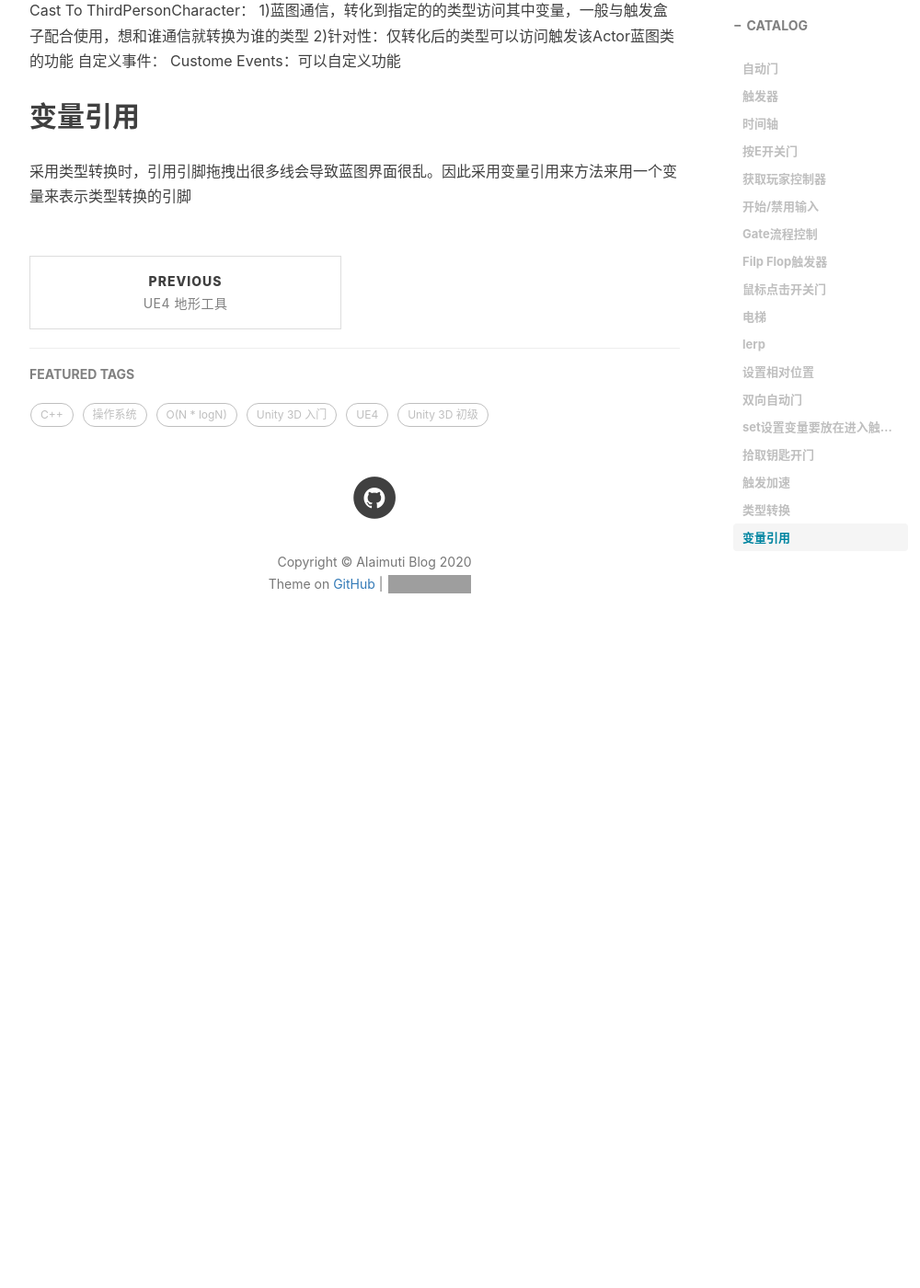
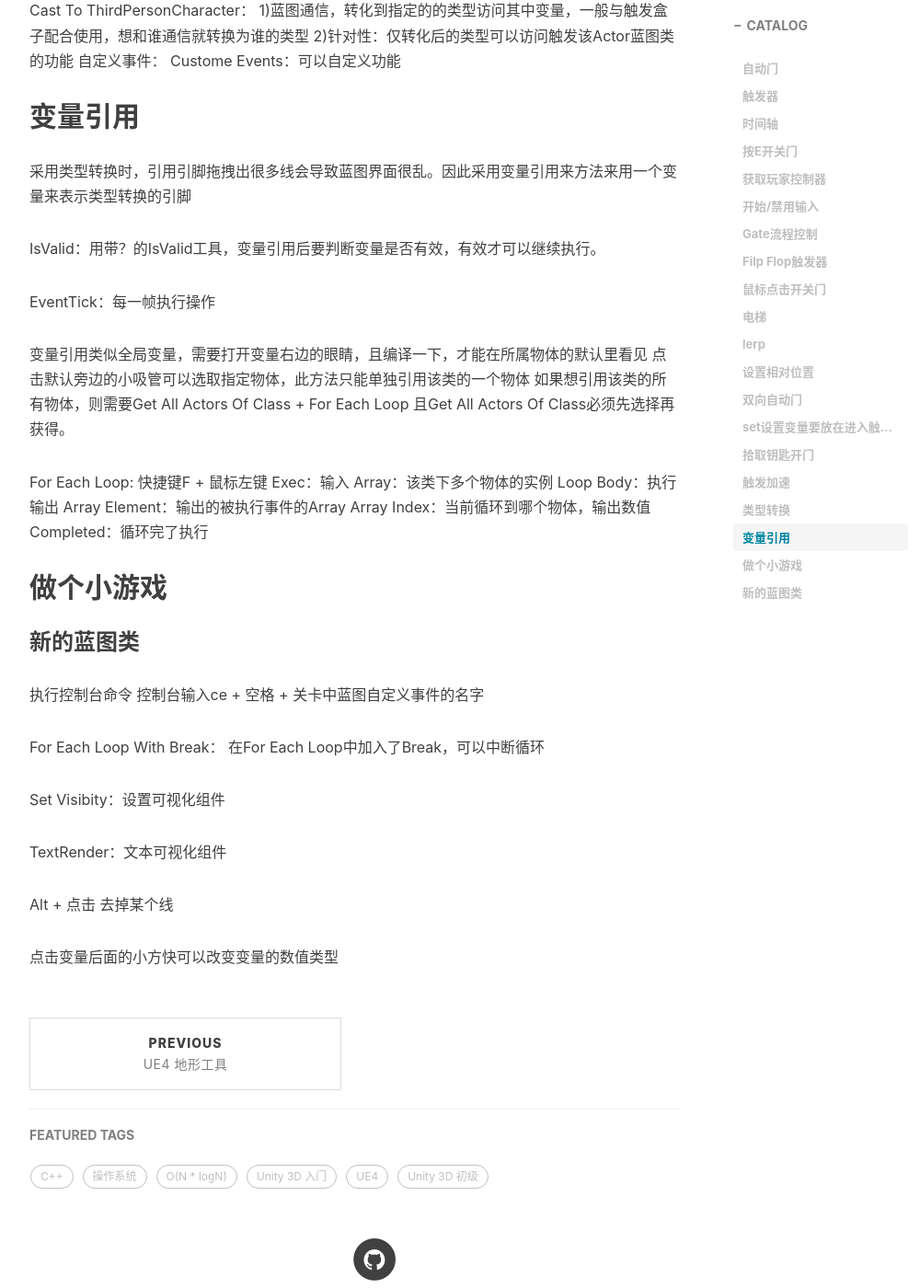
Before and after one commit to AIaimuti/aiaimuti.github.io, a Jekyll site: the page built from _posts/2020-4-12-Blueprint.md, in a window 1280 px wide and 1400 px high, scrolled down 3801 px. Shown: the whole window at 92% size, without its empty margins (233-1233 px from the left). Built offline with Jekyll 4.4.1, drawn with Linux system fonts in a browser that asks for light colours; nearby versions of some CDN libraries; comment, search, counter and statistics services are not loaded; before the commit the page ends 4540 px from its top, so only the background shows below that; some of the changed text lies outside the part shown; grey boxes are pictures that could not be loaded.

Commit message:
Update 2020-4-12-Blueprint.md

```diff
--- a/_posts/2020-4-12-Blueprint.md
+++ b/_posts/2020-4-12-Blueprint.md
@@ -7,7 +7,7 @@ author:     AIaimuti
 header-img: img/post-bg-open-source-blog.jpg
 catalog: true
 tags:
-    - UE4
+    - UE4 入门系列
 ---
 
 
@@ -99,7 +99,7 @@ Alt + 变量：设置变量当前值
 Ctrl + 变量：获取变量当前值
 
 PrintString：左上角输出语句
-Branch:分流 与Boolean布尔型数值相配合使用
+Branch:分流 与Boolean布尔型数值相配合使用 快捷键B + 鼠标左键
 
 Get All Actors Of Class：获取场景中指定的实例，输出数组
 可以进行场景Actor间的蓝图通信
@@ -115,3 +115,39 @@ Custome Events：可以自定义功能
 
 ## 变量引用
 采用类型转换时，引用引脚拖拽出很多线会导致蓝图界面很乱。因此采用变量引用来方法来用一个变量来表示类型转换的引脚
+
+IsValid：用带？的IsValid工具，变量引用后要判断变量是否有效，有效才可以继续执行。
+
+EventTick：每一帧执行操作
+
+变量引用类似全局变量，需要打开变量右边的眼睛，且编译一下，才能在所属物体的默认里看见
+点击默认旁边的小吸管可以选取指定物体，此方法只能单独引用该类的一个物体
+如果想引用该类的所有物体，则需要Get All Actors Of Class + For Each Loop
+且Get All Actors Of Class必须先选择再获得。
+
+For Each Loop:
+快捷键F + 鼠标左键
+Exec：输入
+Array：该类下多个物体的实例
+Loop Body：执行输出
+Array Element：输出的被执行事件的Array
+Array Index：当前循环到哪个物体，输出数值
+Completed：循环完了执行
+
+## 做个小游戏
+
+### 新的蓝图类
+
+执行控制台命令
+控制台输入ce + 空格 + 关卡中蓝图自定义事件的名字
+
+For Each Loop With Break：
+在For Each Loop中加入了Break，可以中断循环
+
+Set Visibity：设置可视化组件
+
+TextRender：文本可视化组件
+
+Alt + 点击 去掉某个线
+
+点击变量后面的小方快可以改变变量的数值类型
```
